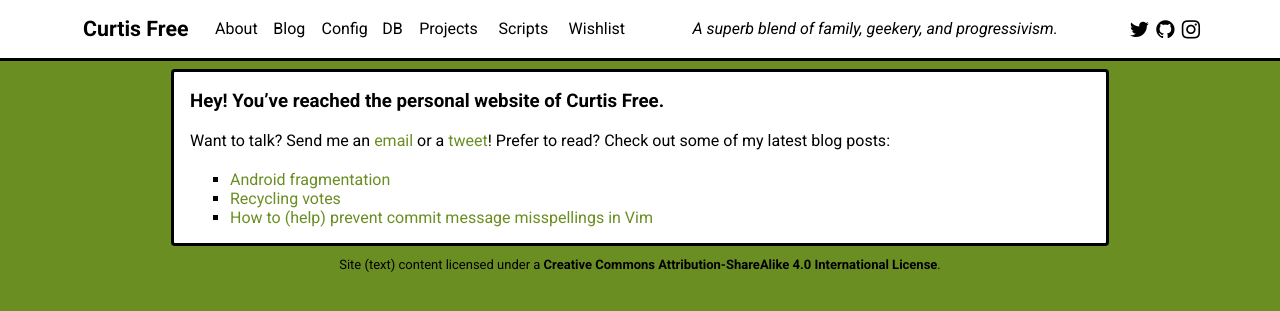
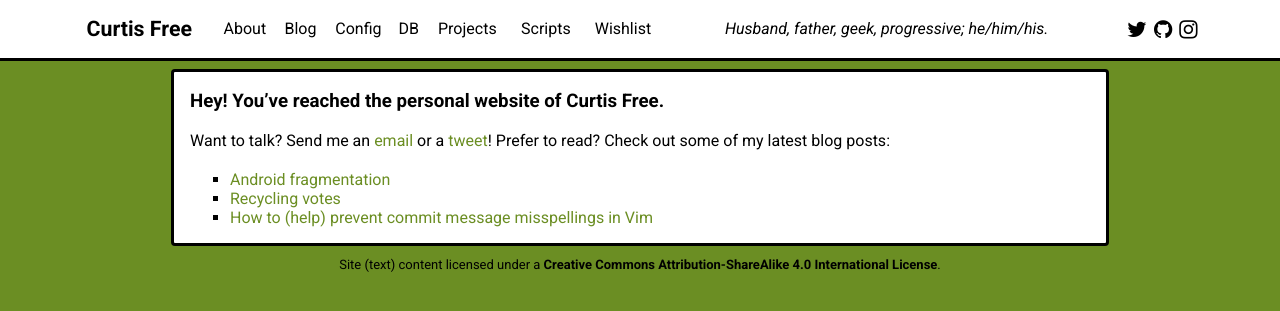
Before and after one commit to cfree3/curtisfree.com, a Jekyll site: the page built from index.md, in a window 1280 px wide. Shown: the top 311 px of the page. Built offline with Jekyll 4.4.1, drawn with Linux system fonts in a browser that asks for light colours; nearby versions of some CDN libraries.

Commit message:
Improve tagline

```diff
--- a/_includes/to_content.html
+++ b/_includes/to_content.html
@@ -36,9 +36,9 @@
           <td><a class="" href="{{ site.github-url }}/scripts">Scripts</a></td>
           <td><a class="{% if section == 'wishlist' %}current{% endif %}" href="/wishlist/">Wishlist</a></td>
           <td id="tagline">
-            A superb blend of
-            <a href="http://matthewdrakefree.com">fam</a><a href="http://curtisandrebecca.com">ily</a>,
-            geekery, and progressivism.
+            <a href="http://curtisandrebecca.com">Husband</a>,
+            <a href="http://matthewdrakefree.com">father</a>,
+            geek, progressive; he/him/his.
           </td>
           <td>
             <a href="{{ site.twitter-url }}"><i class="fa fa-twitter fa-lg"></i></a>
```
